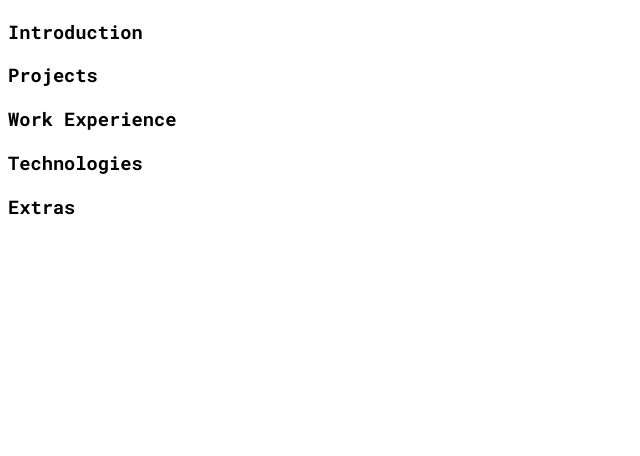
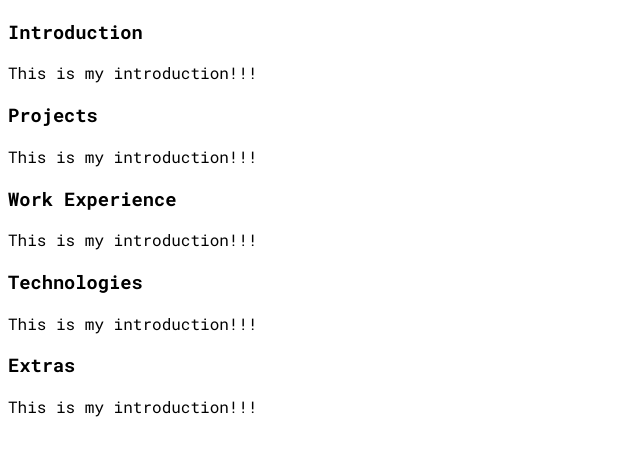
Before and after one commit to jarmeister99/portfolio, a React (Create React App) app: page / in a window 1280 px wide. Shown: the top 456 px of the page, without its empty margins (0-640 px from the left). Built offline with nearby package versions, Linux system fonts and the light colour scheme.

Commit message:
added sections framework

```diff
--- a/package.json
+++ b/package.json
@@ -16,6 +16,7 @@
     "react-dom": "^17.0.2",
     "react-redux": "^7.2.6",
     "react-scripts": "4.0.3",
+    "styled-components": "^5.3.3",
     "typescript": "~4.1.5"
   },
   "scripts": {
--- a/src/App.tsx
+++ b/src/App.tsx
@@ -1,5 +1,6 @@
 import React from 'react';
 import Section from './components/Section/Section';
+import IntroductionSection from './components/Section/sections/Introduction';
 
 import './index.css'
 
@@ -7,11 +8,11 @@ function App() {
   return (
     <div className="App">
       <div>
-        <Section heading={"Introduction"}/>
-        <Section heading={"Projects"}/>
-        <Section heading={"Work Experience"}/>
-        <Section heading={"Technologies"}/>
-        <Section heading={"Extras"}/>
+        <Section heading={"Introduction"} content={IntroductionSection}/>
+        <Section heading={"Projects"} content={IntroductionSection} />
+        <Section heading={"Work Experience"} content={IntroductionSection}/>
+        <Section heading={"Technologies"} content={IntroductionSection}/>
+        <Section heading={"Extras"} content={IntroductionSection}/>
       </div>
     </div>
   );
--- a/src/components/Section/Section.tsx
+++ b/src/components/Section/Section.tsx
@@ -4,18 +4,21 @@ interface ISectionHeading {
 const SectionHeading: React.FC<ISectionHeading> = (props: ISectionHeading) => {
     return (
         <div>
-            <h3 style={{fontFamily: "RobotoMono"}}>{props.heading}</h3>
+            <h3>{props.heading}</h3>
         </div>
     )
 }
 
 interface ISection {
     heading: string;
+    content: React.FC<any>;
 }
 const Section: React.FC<ISection> = (props: ISection) => {
+    const Content = props.content;
     return (
-        <div>
+        <div style={{fontFamily: "RobotoMono"}}>
             <SectionHeading heading={props.heading}/>
+            <Content />
         </div>
     )
 }
--- /dev/null
+++ b/src/components/Section/sections/Introduction.tsx
@@ -0,0 +1,9 @@
+
+const IntroductionSection: React.FC = () => {
+    return (
+        <div>
+            <p>This is my introduction!!!</p>
+        </div>
+    )
+}
+export default IntroductionSection;
```
Also changed, not shown: 1 other file (tests, documents, lock files or other folders).
